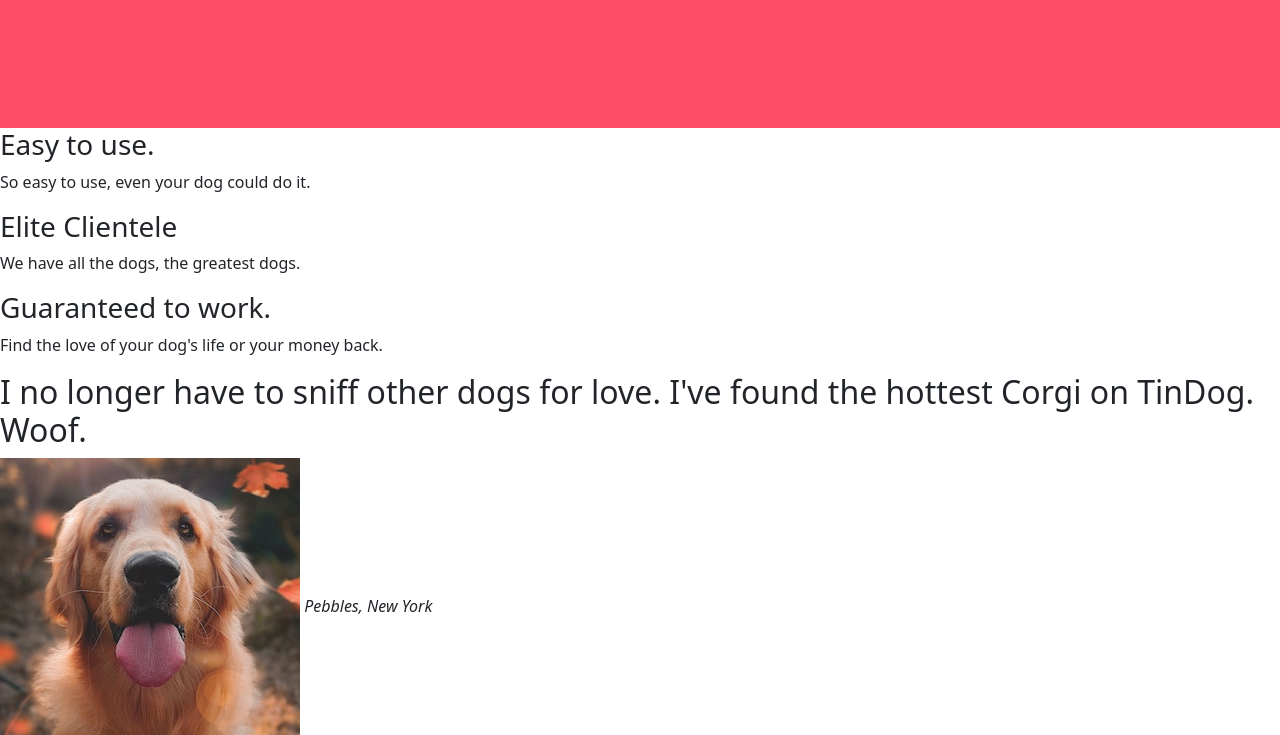
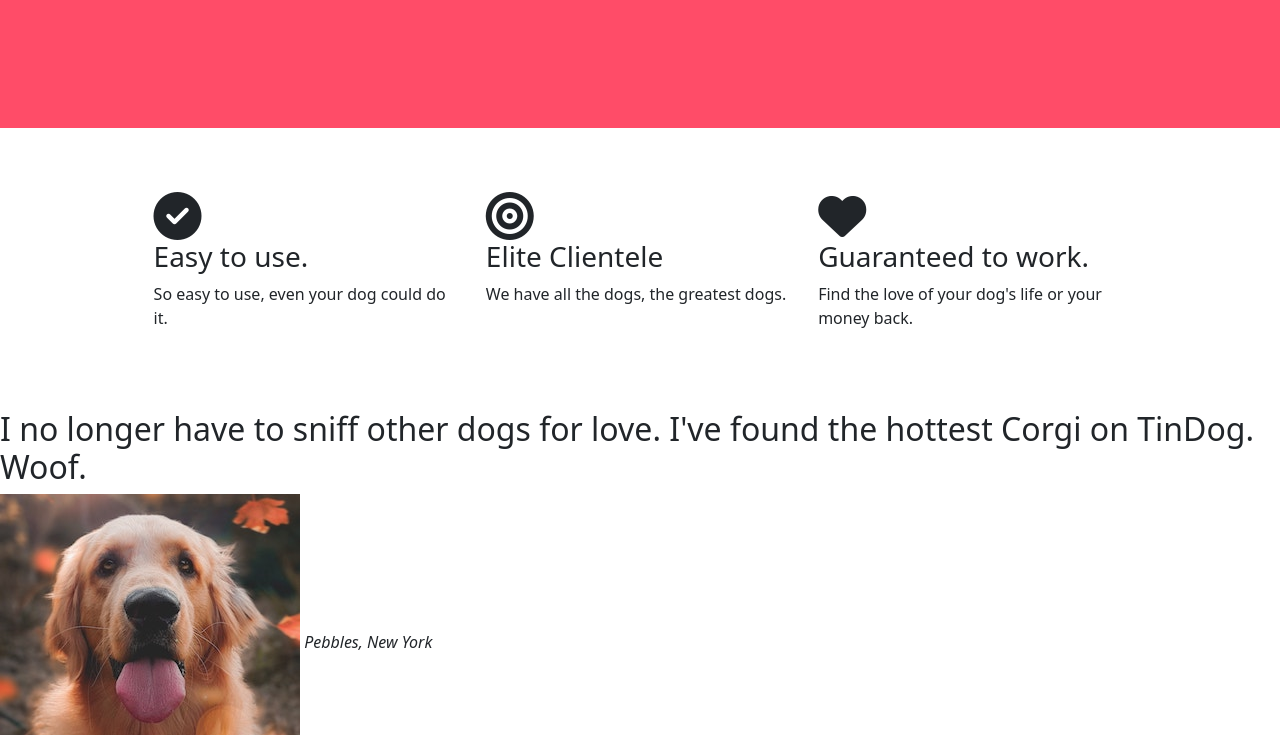
Before and after one commit to knight-95/tindog, a plain HTML site: page index.html in a window 1280 px wide. Shown: the part 1040-1775 px from the top of the page. Drawn offline with nearby package versions, Linux system fonts and the light colour scheme.

Commit message:
new index.html

```diff
--- a/index.html
+++ b/index.html
@@ -67,7 +67,7 @@
 
         </div>
         <div class="col-lg-6">
-          <img src="images/iphone6.png" alt="iphone-mockup">
+          <img class="title-image" src="images/iphone6.png" alt="iphone-mockup">
         </div>
       </div>
 
@@ -80,14 +80,27 @@
 
   <section id="features">
 
-    <h3>Easy to use.</h3>
-    <p>So easy to use, even your dog could do it.</p>
+    <div class="row">
 
-    <h3>Elite Clientele</h3>
-    <p>We have all the dogs, the greatest dogs.</p>
+      <div class="col-lg-4">
+        <i class="fa-solid fa-circle-check fa-3x"></i>
+        <h3>Easy to use.</h3>
+        <p class="features-p">So easy to use, even your dog could do it.</p>
+      </div>
 
-    <h3>Guaranteed to work.</h3>
-    <p>Find the love of your dog's life or your money back.</p>
+      <div class="col-lg-4">
+        <i class="fa-solid fa-bullseye fa-3x"></i>
+        <h3>Elite Clientele</h3>
+        <p class="features-p">We have all the dogs, the greatest dogs.</p>
+      </div>
+
+      <div class="col-lg-4">
+        <i class="fa-solid fa-heart fa-3x"></i>
+        <h3>Guaranteed to work.</h3>
+        <p class="features-p">Find the love of your dog's life or your money back.</p>
+      </div>
+
+    </div>
 
   </section>
 
```
